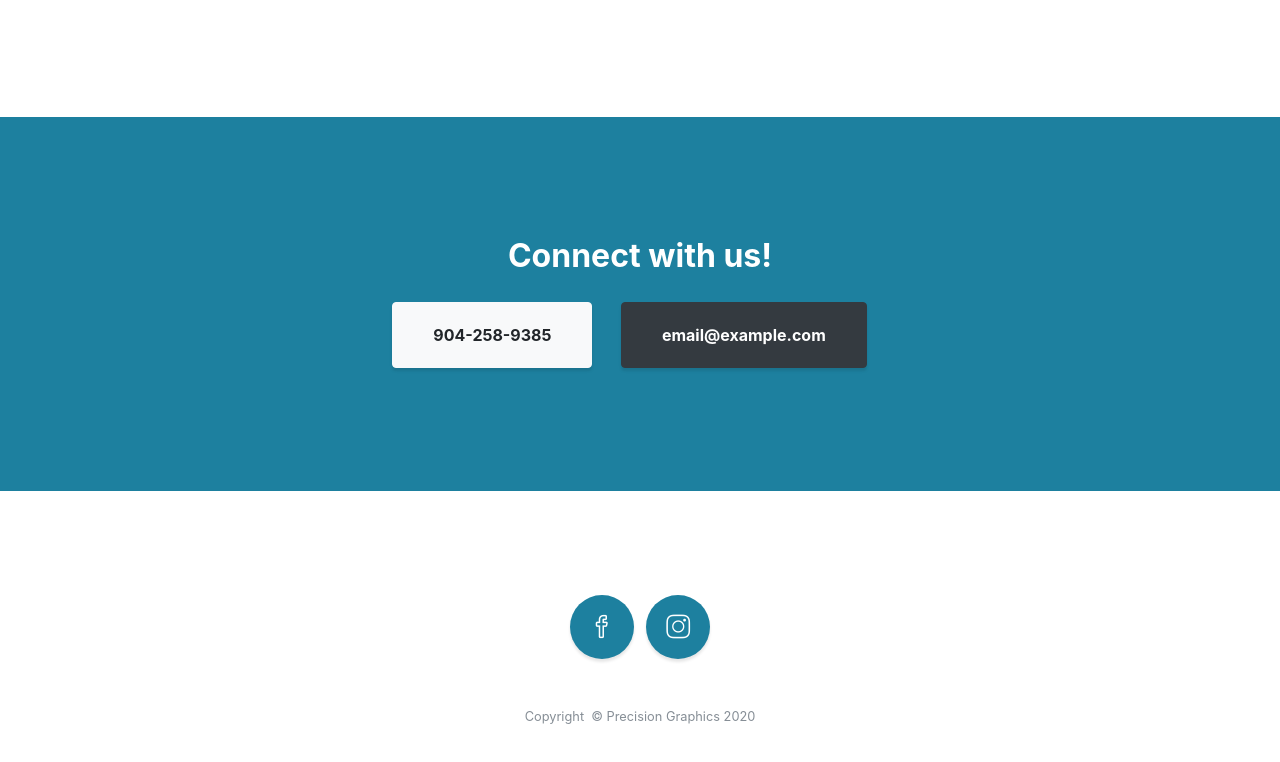
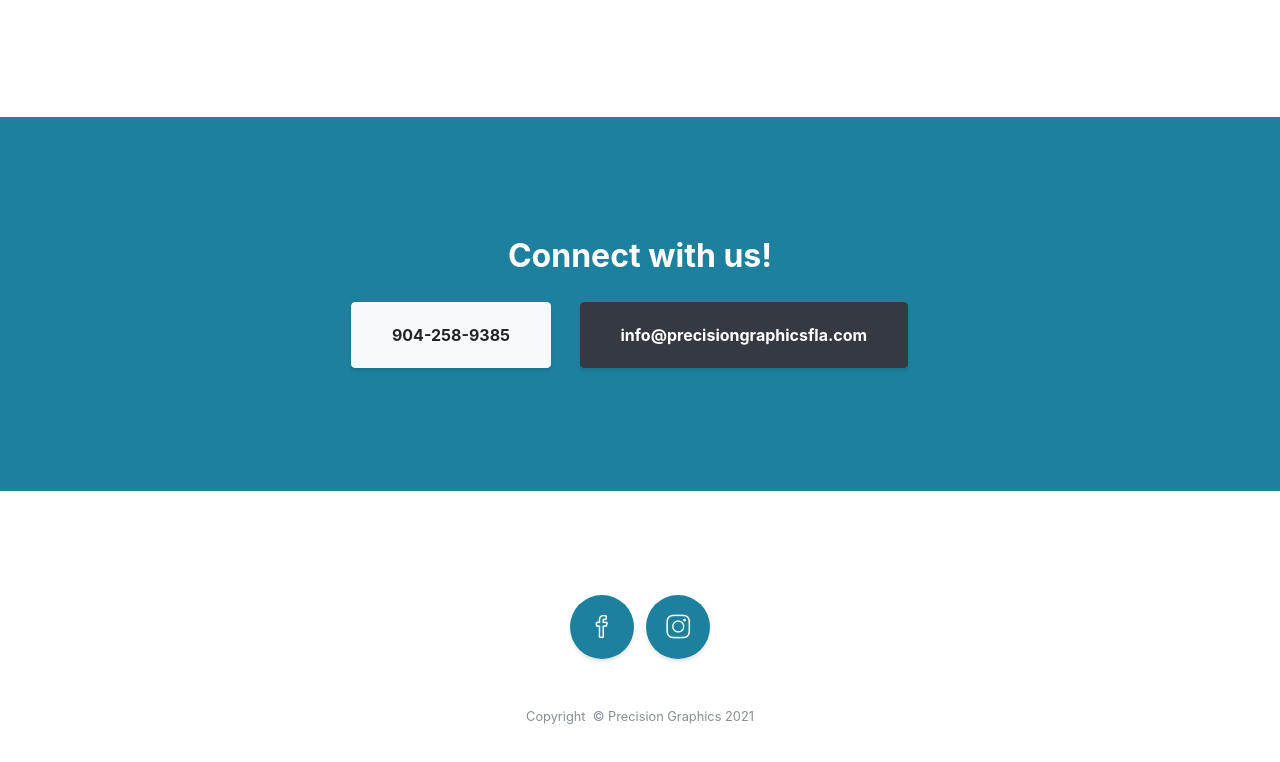
Before and after one commit to precisiongraphics/PrecisionGraphics, a plain HTML site: page index.html in a window 1280 px wide. Shown: the part 3566-4328 px from the top of the page. Drawn offline with nearby package versions, Linux system fonts and the light colour scheme; a script that the page names is missing.

Commit message:
Update index.html
Fixed Email and frosted info

```diff
--- a/index.html
+++ b/index.html
@@ -221,7 +221,7 @@
   <section id="contact" class="content-section bg-primary text-white">
     <div class="container text-center">
       <h2 class="mb-4">Connect with us!</h2><a class="btn btn-light btn-xl mr-4" role="button" style="margin: 3px;" <a href="tel:904-258-9385">904-258-9385</a>
-      <a class="btn btn-dark btn-xl mr-4" role="button" <a href="mailto:#">email@example.com</a>
+      <a class="btn btn-dark btn-xl mr-4" role="button" <a href="mailto:info@precisiongraphicsfla.com">info@precisiongraphicsfla.com</a>
     </div>
   </section>
   <footer class="footer text-center">
@@ -230,7 +230,7 @@
         <li class="list-inline-item">&nbsp;<a class="text-white social-link rounded-circle" href="#"><i class="icon-social-facebook"></i></a></li>
         <li class="list-inline-item">&nbsp;<a class="text-white social-link rounded-circle" href="#"><i class="icon-social-instagram"></i></a></li>
       </ul>
-      <p class="text-muted mb-0 small">Copyright &nbsp;© Precision Graphics 2020</p>
+      <p class="text-muted mb-0 small">Copyright &nbsp;© Precision Graphics 2021</p>
     </div><a class="js-scroll-trigger scroll-to-top rounded" href="#page-top"><i class="fa fa-angle-up"></i></a>
 
 
@@ -530,7 +530,7 @@
     <!-- Modal content-->
     <div class="modal-content">
       <div class="modal-header">
-        <h4 class="modal-title" style="font-weight: bolder; font-size: 18px; ">Frosted Invested Films</h4>
+        <h4 class="modal-title" style="font-weight: bolder; font-size: 18px; ">Frosted & Dusted Films</h4>
         <button type="button" class="close" data-dismiss="modal">×</button>
       </div>
       <div class="modal-body">
```
